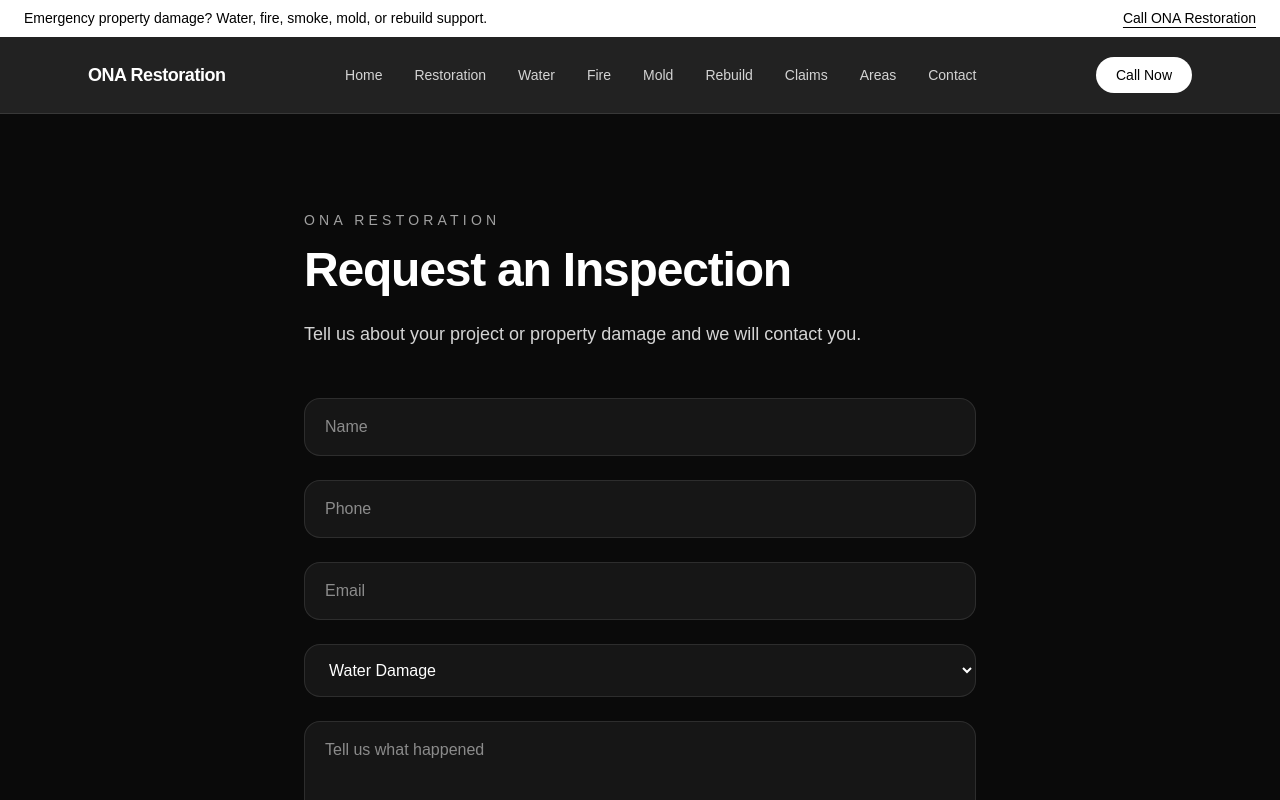
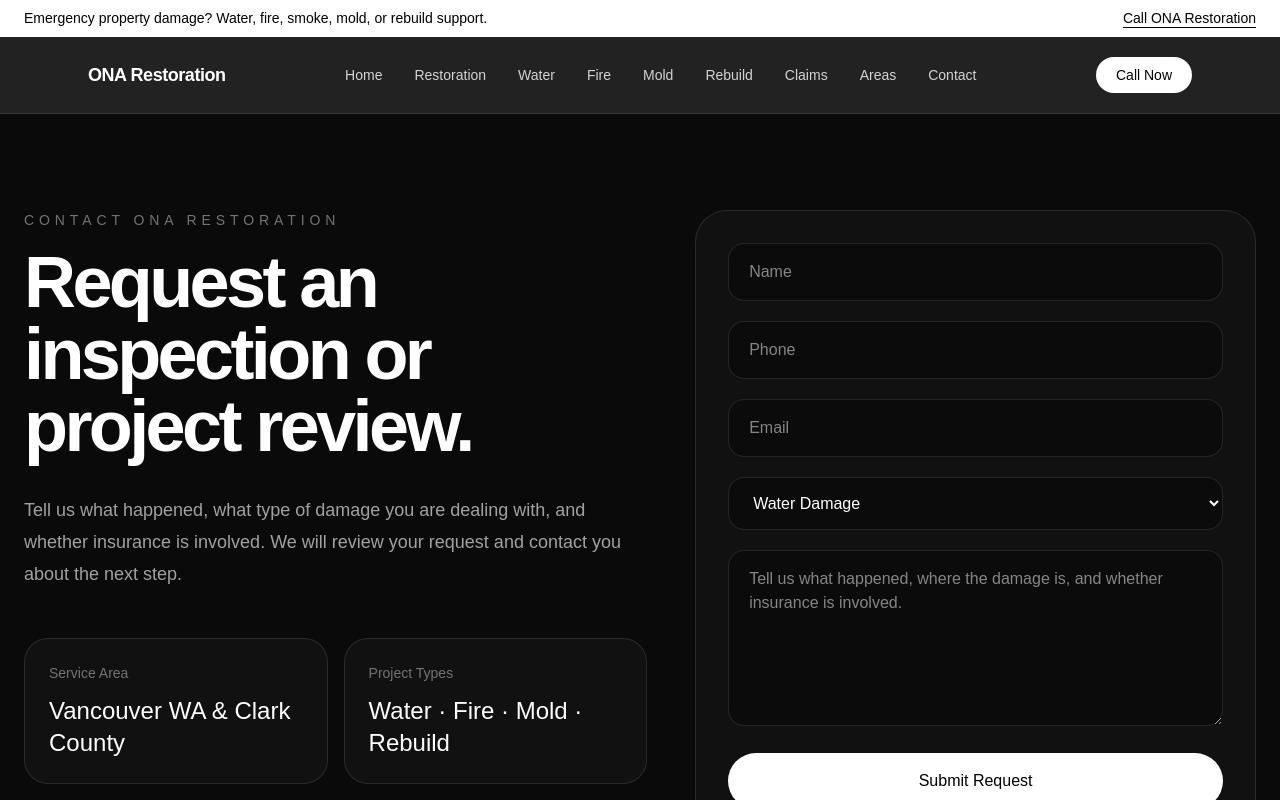
Before and after one commit to dmitzin-web/ona-restore, a Next.js app: page /contact in a window 1280 px wide. Shown: the top 800 px of the page. Built offline with nearby package versions, Linux system fonts and the light colour scheme; no server answers.

Commit message:
Upgrade contact page

```diff
--- a/app/contact/page.tsx
+++ b/app/contact/page.tsx
@@ -26,42 +26,113 @@
   }
 
   return (
-    <main className="min-h-screen bg-neutral-950 px-6 py-24 text-white">
-      <div className="mx-auto max-w-2xl">
-        <p className="mb-4 text-sm uppercase tracking-[0.3em] text-neutral-400">
-          ONA Restoration
+    <main className="min-h-screen bg-neutral-950 text-white">
+      <section className="mx-auto grid max-w-7xl gap-12 px-6 py-24 md:grid-cols-[1fr_0.9fr]">
+        <div>
+          <p className="mb-4 text-sm uppercase tracking-[0.35em] text-neutral-500">
+            Contact ONA Restoration
           </p>
 
-        <h1 className="text-5xl font-semibold tracking-tight">
-          Request an Inspection
+          <h1 className="max-w-4xl text-5xl font-semibold tracking-[-0.05em] md:text-7xl">
+            Request an inspection or project review.
           </h1>
 
-        <p className="mt-6 text-lg leading-8 text-neutral-300">
-          Tell us about your project or property damage and we will contact you.
+          <p className="mt-8 max-w-2xl text-lg leading-8 text-neutral-400">
+            Tell us what happened, what type of damage you are dealing with,
+            and whether insurance is involved. We will review your request and
+            contact you about the next step.
           </p>
 
-        <form action={handleSubmit} className="mt-12 space-y-6">
-          <input name="name" required type="text" placeholder="Name" className="w-full rounded-2xl border border-white/10 bg-white/5 px-5 py-4 outline-none" />
-          <input name="phone" required type="tel" placeholder="Phone" className="w-full rounded-2xl border border-white/10 bg-white/5 px-5 py-4 outline-none" />
-          <input name="email" type="email" placeholder="Email" className="w-full rounded-2xl border border-white/10 bg-white/5 px-5 py-4 outline-none" />
+          <div className="mt-12 grid gap-4 sm:grid-cols-2">
+            <div className="rounded-3xl border border-white/10 bg-white/[0.03] p-6">
+              <p className="text-sm text-neutral-500">Service Area</p>
+              <h2 className="mt-3 text-2xl font-medium">
+                Vancouver WA & Clark County
+              </h2>
+            </div>
 
-          <select name="damage_type" className="w-full rounded-2xl border border-white/10 bg-white/5 px-5 py-4 outline-none">
+            <div className="rounded-3xl border border-white/10 bg-white/[0.03] p-6">
+              <p className="text-sm text-neutral-500">Project Types</p>
+              <h2 className="mt-3 text-2xl font-medium">
+                Water · Fire · Mold · Rebuild
+              </h2>
+            </div>
+          </div>
+
+          <div className="mt-10 rounded-3xl border border-white/10 bg-white/[0.03] p-6">
+            <p className="text-sm uppercase tracking-[0.25em] text-neutral-500">
+              Need urgent help?
+            </p>
+
+            <a
+              href="tel:+13600000000"
+              className="mt-4 inline-flex rounded-full bg-white px-6 py-3 text-sm font-medium text-black"
+            >
+              Call Now
+            </a>
+          </div>
+        </div>
+
+        <div className="rounded-[2rem] border border-white/10 bg-white/[0.03] p-6 md:p-8">
+          <form action={handleSubmit} className="space-y-5">
+            <input
+              name="name"
+              required
+              type="text"
+              placeholder="Name"
+              className="w-full rounded-2xl border border-white/10 bg-black/30 px-5 py-4 outline-none"
+            />
+
+            <input
+              name="phone"
+              required
+              type="tel"
+              placeholder="Phone"
+              className="w-full rounded-2xl border border-white/10 bg-black/30 px-5 py-4 outline-none"
+            />
+
+            <input
+              name="email"
+              type="email"
+              placeholder="Email"
+              className="w-full rounded-2xl border border-white/10 bg-black/30 px-5 py-4 outline-none"
+            />
+
+            <select
+              name="damage_type"
+              className="w-full rounded-2xl border border-white/10 bg-black/30 px-5 py-4 outline-none"
+            >
               <option value="Water Damage">Water Damage</option>
               <option value="Fire & Smoke Damage">Fire & Smoke Damage</option>
               <option value="Mold Remediation">Mold Remediation</option>
               <option value="Reconstruction">Reconstruction</option>
               <option value="Remodeling">Remodeling</option>
+              <option value="Insurance Claim Support">Insurance Claim Support</option>
             </select>
 
-          <textarea name="message" placeholder="Tell us what happened" className="min-h-40 w-full rounded-2xl border border-white/10 bg-white/5 px-5 py-4 outline-none" />
+            <textarea
+              name="message"
+              placeholder="Tell us what happened, where the damage is, and whether insurance is involved."
+              className="min-h-44 w-full rounded-2xl border border-white/10 bg-black/30 px-5 py-4 outline-none"
+            />
 
             <button className="w-full rounded-full bg-white px-8 py-4 font-medium text-black">
               Submit Request
             </button>
           </form>
 
-        {status && <p className="mt-6 text-neutral-300">{status}</p>}
+          {status && (
+            <p className="mt-6 rounded-2xl border border-white/10 bg-white/[0.03] p-4 text-neutral-300">
+              {status}
+            </p>
+          )}
+
+          <p className="mt-6 text-sm leading-6 text-neutral-500">
+            ONA Restoration is not a public adjuster and does not make insurance
+            coverage determinations. Coverage depends on your policy and carrier.
+          </p>
         </div>
+      </section>
     </main>
   )
 }
```
Lines whose indentation alone changed are shown as unchanged.
